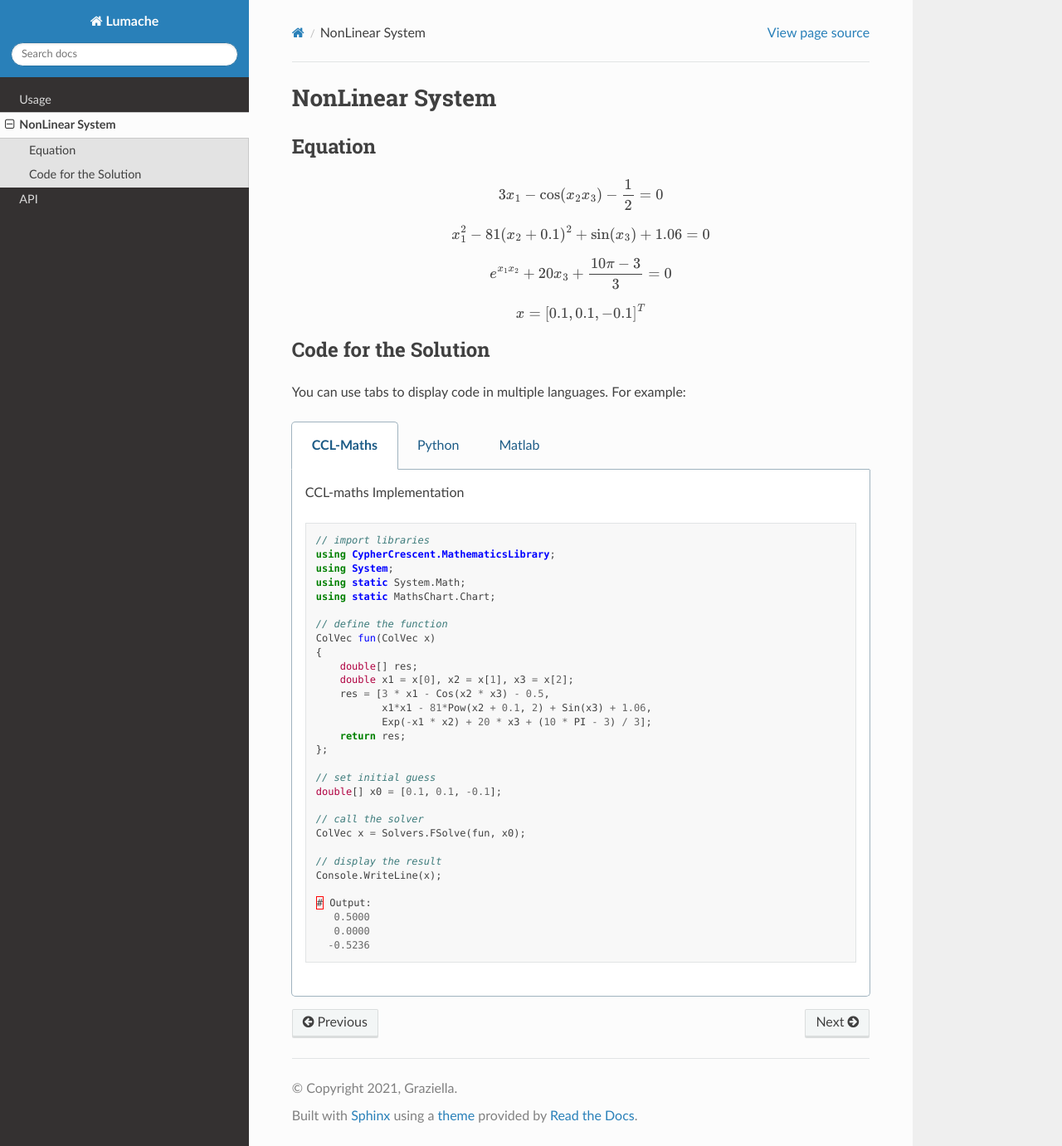
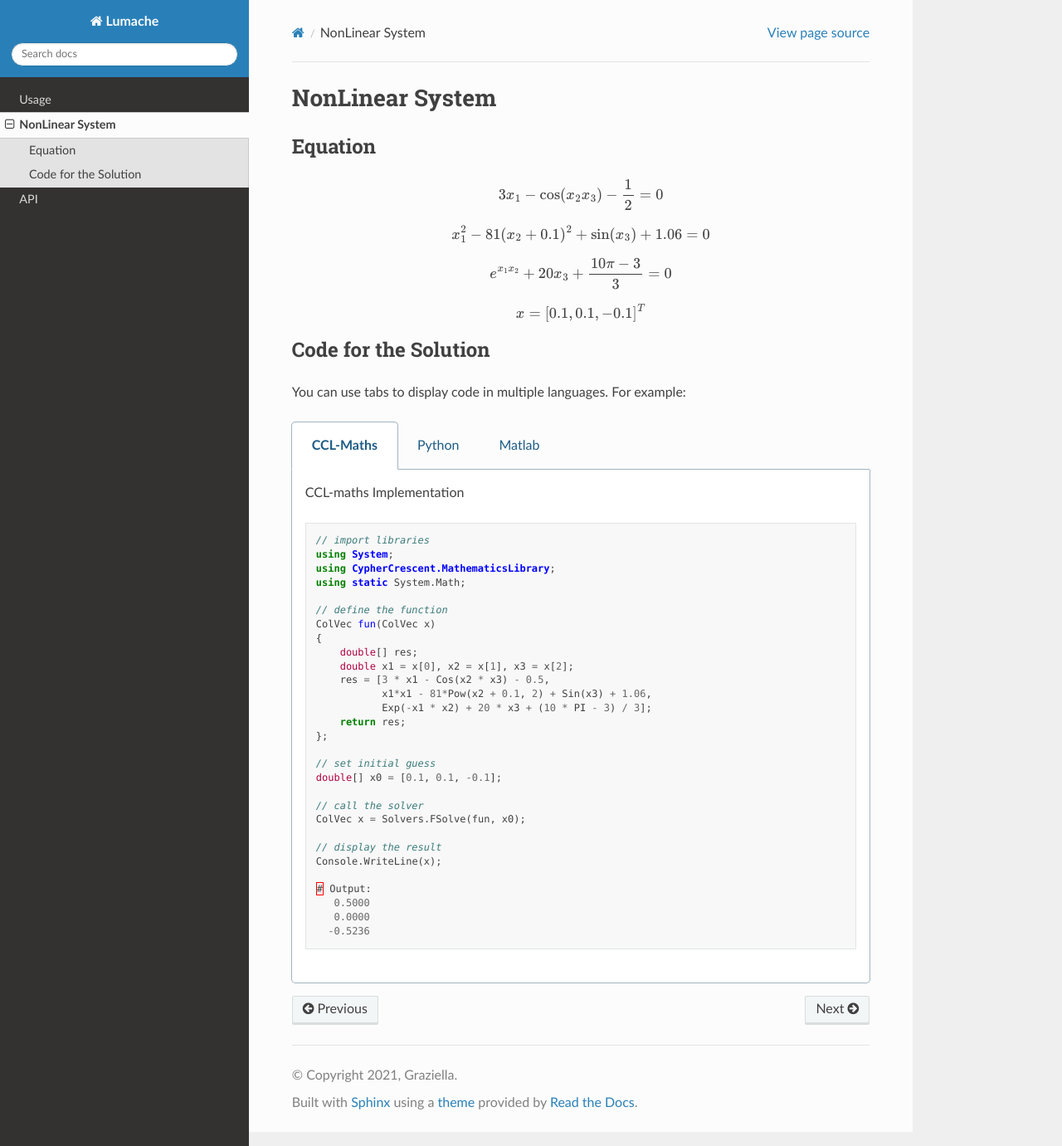
Before and after one commit to thanktua-spp/ccl-rtd, a Sphinx documentation site: the page built from docs/source/non_linear_system.rst, in a window 1280 px wide and 1381 px high. Shown: the whole window at 83% size. Built offline with Sphinx 7.4.7 and the Read the Docs theme 3.1.0, drawn with Linux system fonts in a browser that asks for light colours; pages that are not in the unit, such as notebooks, are missing from menus.

Commit message:
update nonlinsolve

```diff
--- a/docs/source/non_linear_system.rst
+++ b/docs/source/non_linear_system.rst
@@ -26,10 +26,9 @@ You can use tabs to display code in multiple languages. For example:
       .. code-block:: C#
 
          // import libraries
+         using System;
          using CypherCrescent.MathematicsLibrary;
-         using System;
          using static System.Math;
-         using static MathsChart.Chart;
 
          // define the function
          ColVec fun(ColVec x)
```
